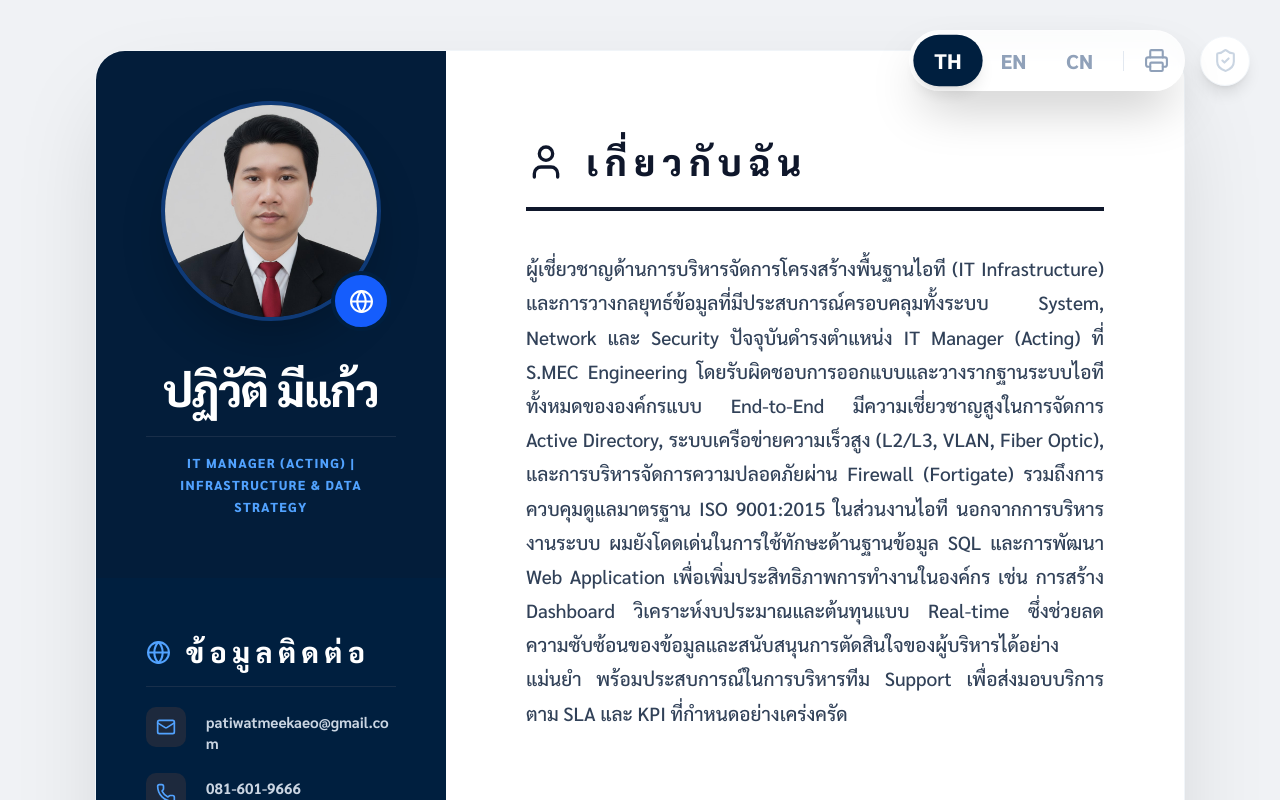
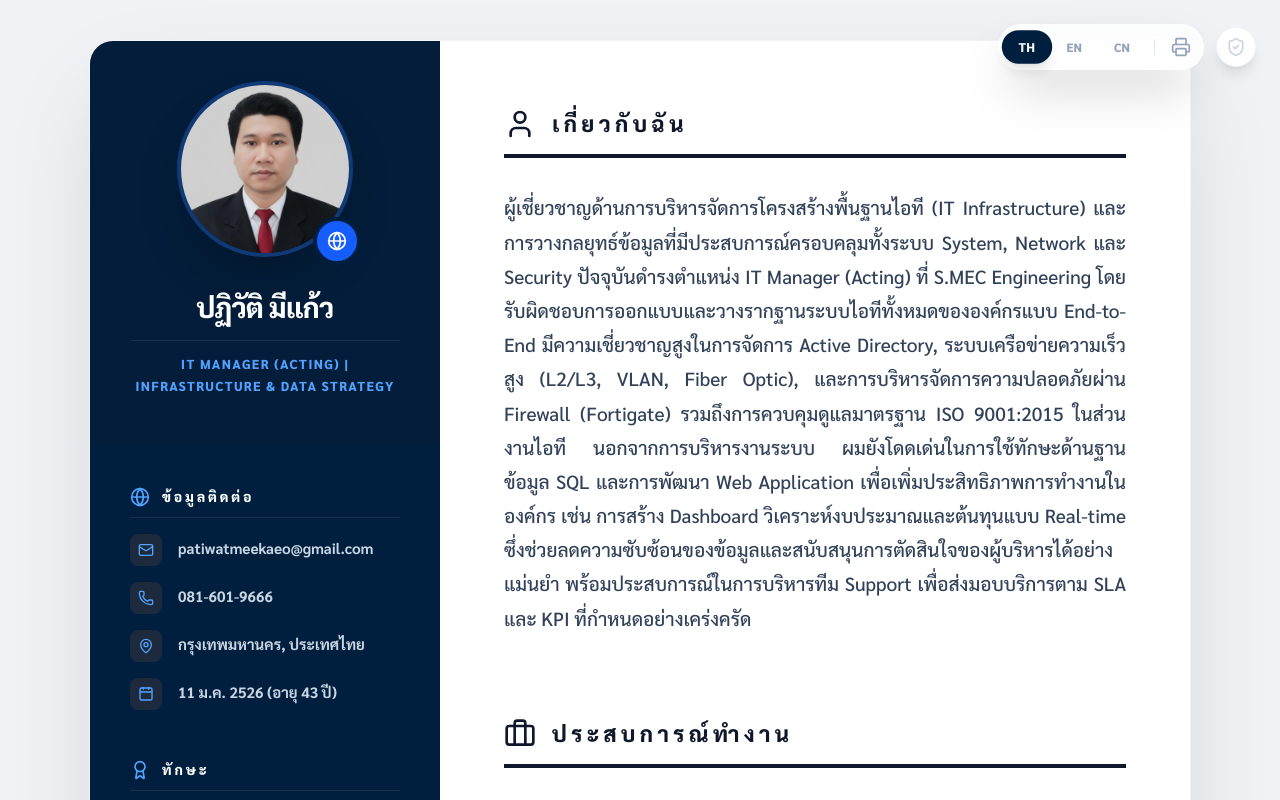
Before and after one commit to ariff2006/resume-next, a Next.js app: page / in a window 1280 px wide. Shown: the top 800 px of the page. Built offline with nearby package versions, Linux system fonts and the light colour scheme; no server answers; the database is empty.

Commit message:
Override Tailwind v4 CSS variables (--text-xs etc)

```diff
--- a/src/app/globals.css
+++ b/src/app/globals.css
@@ -13,11 +13,25 @@
   font-style: normal;
 }
 
-:root {
+/* ============================================================
+   OVERRIDE Tailwind v4 font-size scale by overriding CSS vars
+   ============================================================ */
+:root, :host {
   --background: #f8fafc;
   --foreground: #1e293b;
   --primary-blue: #0071e3;
   --sidebar-width: 320px;
+
+  /* Override Tailwind text-* variables — ทุก class text-xs ฯลฯ จะใหญ่ขึ้นทันที */
+  --text-xs:   1rem      !important;   /* 16px (default 12px) */
+  --text-sm:   1.125rem  !important;   /* 18px (default 14px) */
+  --text-base: 1.25rem   !important;   /* 20px (default 16px) */
+  --text-lg:   1.5rem    !important;   /* 24px (default 18px) */
+  --text-xl:   1.75rem   !important;   /* 28px (default 20px) */
+  --text-2xl:  2rem      !important;   /* 32px (default 24px) */
+  --text-3xl:  2.5rem    !important;   /* 40px (default 30px) */
+  --text-4xl:  3rem      !important;   /* 48px (default 36px) */
+  --text-5xl:  3.5rem    !important;   /* 56px (default 48px) */
 }
 
 @theme inline {
@@ -27,50 +41,28 @@
   --font-sarabun: 'TH Sarabun New', sans-serif;
 }
 
-/* MAXIMUM SIZE — บังคับทุกระดับ */
 html {
-  font-size: 20px !important;
+  font-size: 16px;
 }
 
 body {
   background: var(--background);
   color: var(--foreground);
   font-family: var(--font-sarabun);
-  font-size: 24px !important;
+  font-size: 20px;
   line-height: 1.7;
 }
 
 input, textarea, select {
-  font-size: 22px !important;
-  padding: 16px 20px !important;
+  font-size: 20px !important;
+  padding: 14px 18px !important;
   line-height: 1.6 !important;
 }
 
 label {
-  font-size: 20px !important;
+  font-size: 18px !important;
   font-weight: 600 !important;
 }
-
-h1 { font-size: 44px !important; }
-h2 { font-size: 36px !important; }
-h3 { font-size: 28px !important; }
-
-/* Override Tailwind text-* utilities ทุกขนาด */
-[class*="text-xs"]   { font-size: 16px !important; }
-[class*="text-sm"]   { font-size: 18px !important; }
-[class*="text-base"] { font-size: 22px !important; }
-[class*="text-lg"]   { font-size: 24px !important; }
-[class*="text-xl"]   { font-size: 28px !important; }
-[class*="text-2xl"]  { font-size: 32px !important; }
-[class*="text-3xl"]  { font-size: 40px !important; }
-[class*="text-4xl"]  { font-size: 48px !important; }
-[class*="text-5xl"]  { font-size: 56px !important; }
-
-/* Buttons */
-button { font-size: 20px !important; }
-
-/* Spans inherit unless explicitly set */
-span:not([class*="text-"]) { font-size: inherit; }
 
 /* Custom Utilities */
 .card-shadow {
```
